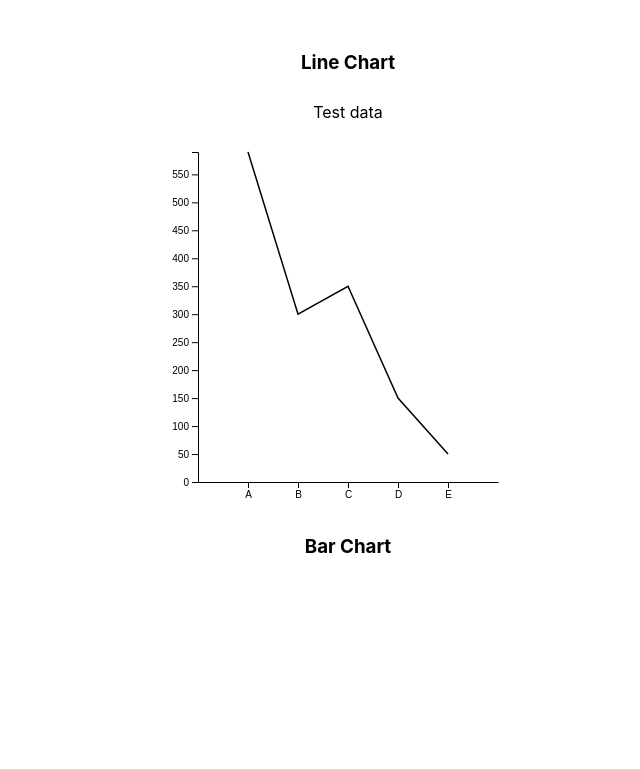
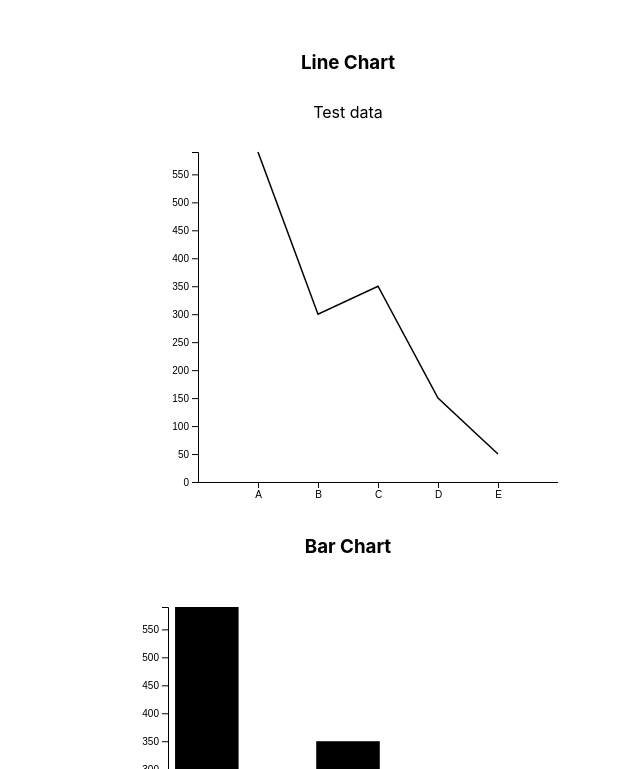
Before and after one commit to callezenwaka/graphs, a React (Create React App) app: page / in a window 1280 px wide. Shown: the part 531-1300 px from the top of the page, without its empty margins (292-932 px from the left). Before the commit the page ends 1262 px from the top, so only its background shows below. Built offline with nearby package versions, Linux system fonts and the light colour scheme.

Commit message:
Add bar chart

```diff
--- a/src/components/BarChart/BarChart.tsx
+++ b/src/components/BarChart/BarChart.tsx
@@ -1,73 +1,71 @@
-import { useEffect, useRef } from "react";
+import { useEffect, useRef, useState } from "react";
 import { ChartType } from "../../types/index";
-// import * as d3 from 'd3';
+import * as d3 from 'd3';
 import './BarChart.css';
 
 const BarChart = ({ items }: { items: ChartType[] }) => {
+  const [width, setWidth] = useState(360);
+  const [height, setHeight] = useState(360);
+  // const margin = { top: 30, right: 30, bottom: 30, left: 30 }
   const barChart = useRef<SVGSVGElement>(null);
-  // Define dimensions
-  // const width = 360;
-  // const height = 360;
-  // const margin = { top: 50, right: 30, bottom: 30, left: 60 }
+
   useEffect(() => {
+    const margin = { top: 30, right: 30, bottom: 30, left: 30 }
+    setWidth(360);
+    setHeight(360);
 
-    drawBarHandler(items);
+    // drawBarHandler(items);
 
-  }, [items]);
+    // remove g element tags
+    remove();
 
-  const drawBarHandler = (items: ChartType[]) => {
+    //
+    const svg = d3.select(barChart.current)
+      .attr('width', width + margin.left + margin.right)
+      .attr('height', height + margin.top + margin.bottom)
 
-  }
-  // const drawLineHandler = (items: ChartType[]) => {
-  //   const chartwidth = parseInt(d3.select('#lineContainer').style('width')) - margin.left - margin.right
-  //   const chartheight = parseInt(d3.select('#lineContainer').style('height')) - margin.top - margin.bottom
+    // x axis scale
+    const xScale = d3.scaleBand()
+      .domain(d3.range(items.length) as unknown as string[])
+      .range([margin.left, width + margin.right])
+      .padding(0.1)
 
+    svg.append('g')
+      .attr('transform', 'translate(0,' + height + ')')
+      .call(d3.axisBottom(xScale).tickFormat((d, i) => items[i].label).tickSizeOuter(0))
 
-  //   const svg = d3.select(barChart.current)
-  //     .attr('width', width + margin.left + margin.right)
-  //     .attr('height', height + margin.top + margin.bottom)
+    const max = d3.max(items, function (d) { return d.count })
 
-  //   // x scale
-  //   const xScale = d3.scaleBand()
-  //     .domain(d3.range(items.length) as unknown as string[])
-  //     // .domain([`0, ${width}`])
-  //     .range([margin.left, chartwidth - margin.right])
-  //     .padding(0.1)
+    // y axis scale
+    const yScale = d3.scaleLinear()
+      .domain([0, max] as number[])
+      .range([height, margin.top])
 
-  //   svg.append('g')
-  //     .attr('transform', 'translate(0,' + chartheight + ')')
-  //     .call(d3.axisBottom(xScale).tickFormat((d, i) => items[i].label).tickSizeOuter(0))
+    svg.append('g')
+      .attr('transform', 'translate(' + margin.left + ',0)')
+      .call(d3.axisLeft(yScale))
 
-  //   const max = d3.max(items, function (d) { return d.count })
+    // Draw bars
+    svg.append('g')
+      .attr('fill', '#000000')
+      .selectAll('rect')
+      .data(items)
+      .join('rect')
+      .attr('x', (d, i) => xScale(i as unknown as string) as number)
+      .attr('y', d => yScale(d.count))
+      .attr('height', d => yScale(0) - yScale(d.count))
+      .attr('width', xScale.bandwidth())
 
-  //   // y scale
-  //   const yScale = d3.scaleLinear()
-  //     .domain([0, max] as number[])
-  //     .range([chartheight, margin.top])
+  }, [items, width, height]);
 
-  //   svg.append('g')
-  //     .attr('transform', 'translate(' + margin.left + ',0)')
-  //     .call(d3.axisLeft(yScale))
+  const remove = () => {
+    const g = d3.select(barChart.current).selectAll('g');
 
-  //   // Draw bars
-  //   svg.append('g')
-  //     .attr('fill', '#65f0eb')
-  //     .selectAll('rect')
-  //     .data(items)
-  //     .join('rect')
-  //     // .attr('x', (d, i) => xScale(i))
-  //     .attr('x', (d, i): number => xScale('5') as number)
-  //     // .attr('x', (d, i): number => xScale(i as unknown as string) as number)
-  //     .attr('y', d => yScale(d.count))
-  //     // .attr("d", d3.line()
-  //     //   .x(function(d) { return x(d.date) })
-  //     //   .y(function(d) { return y(d.value) })
-  //     //   .x((d) => { return x(d.label); })
-  //     //   .y((d) => { return y(d.count); })
-  //     // )
-  //     .attr('height', d => yScale(0) - yScale(d.count))
-  //     .attr('width', xScale.bandwidth())
-  // }
+    // check the number of existing elements, if greater than 0; remove all existing ones
+    if (g.size()) {
+      g.remove().exit();
+    }
+  };
 
   return (
     <div className="bar">
--- a/src/components/LineChart/LineChart.tsx
+++ b/src/components/LineChart/LineChart.tsx
@@ -14,10 +14,12 @@ const LineChart = ({ items }: { items: ChartType[] }) => {
     setWidth(360);
     setHeight(360);
 
+    // drawLineHandler();
+
     // remove g element tags
     remove();
 
-    // drawLineHandler(items);
+    //
     const svg = d3.select(lineChart.current)
       .attr('width', width + margin.left + margin.right)
       .attr('height', height + margin.top + margin.bottom)
@@ -27,7 +29,7 @@ const LineChart = ({ items }: { items: ChartType[] }) => {
     // x axis scale
     const xScale = d3.scaleBand()
       .domain(d3.range(items.length) as unknown as string[])
-      .range([margin.left, width - margin.right])
+      .range([margin.left, width + margin.right])
       .padding(1);
 
     svg.append('g')
@@ -54,6 +56,7 @@ const LineChart = ({ items }: { items: ChartType[] }) => {
       .attr('d', d3.line<ChartType>()
         .x((d, i) => xScale(i as unknown as string) as number)
         .y((d) => yScale(d.count))
+        // .curve(d3.curveCardinal)
       );
 
     // Add title
--- a/src/components/PieChart/PieChart.tsx
+++ b/src/components/PieChart/PieChart.tsx
@@ -9,9 +9,21 @@ const PieChart = ({ items }: { items: ChartType[] }) => {
   const pieChart = useRef<SVGSVGElement>(null);
   useEffect(() => {
 
+    // remove g element tags
+    remove();
+
     drawPieHandler(items);
 
   }, [items]);
+
+  const remove = () => {
+    const g = d3.select(pieChart.current).selectAll('g');
+    const pieContainer = d3.select('#pieContainer').selectAll('#visibility');
+    if(pieContainer.size()) pieContainer.remove().exit();
+
+    // check the number of existing elements, if greater than 0; remove all existing ones
+    if (g.size()) g.remove().exit();
+  };
 
   const drawPieHandler = (items: ChartType[]) => {
     // Define dimensions
@@ -36,6 +48,7 @@ const PieChart = ({ items }: { items: ChartType[] }) => {
     // Add tooltip
     const tooldiv = d3.select('#pieContainer')
       .append('div')
+      .attr('id', 'visibility')
       .style('visibility', 'hidden')
       .style('position', 'absolute')
       .style('background-color', 'red')
```
